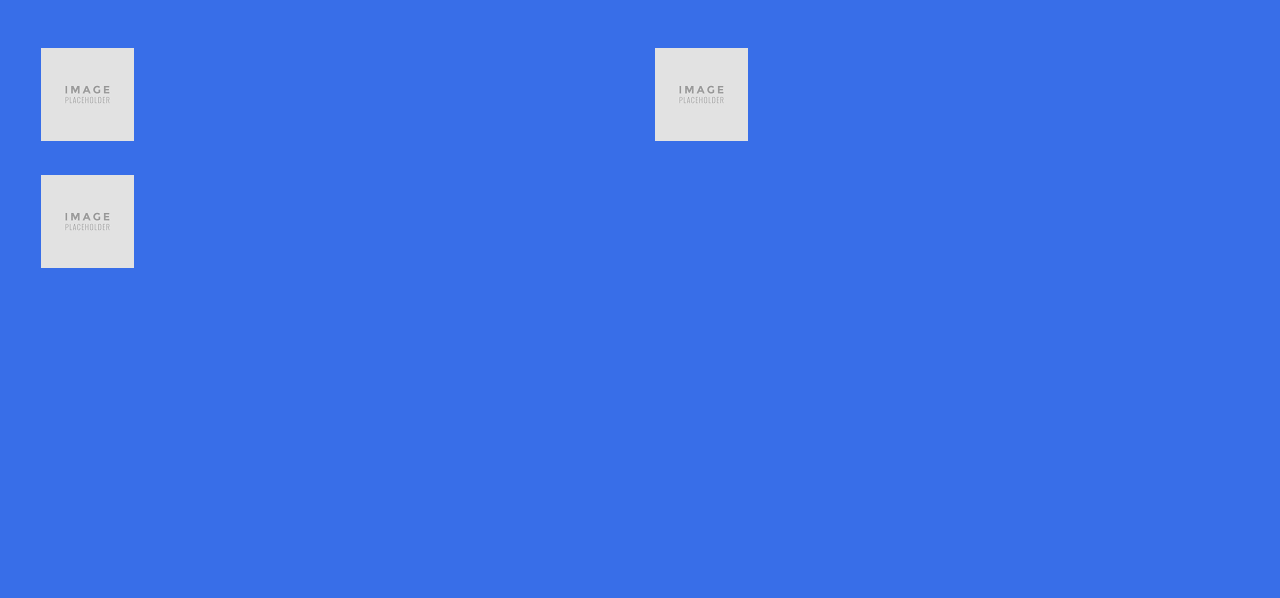
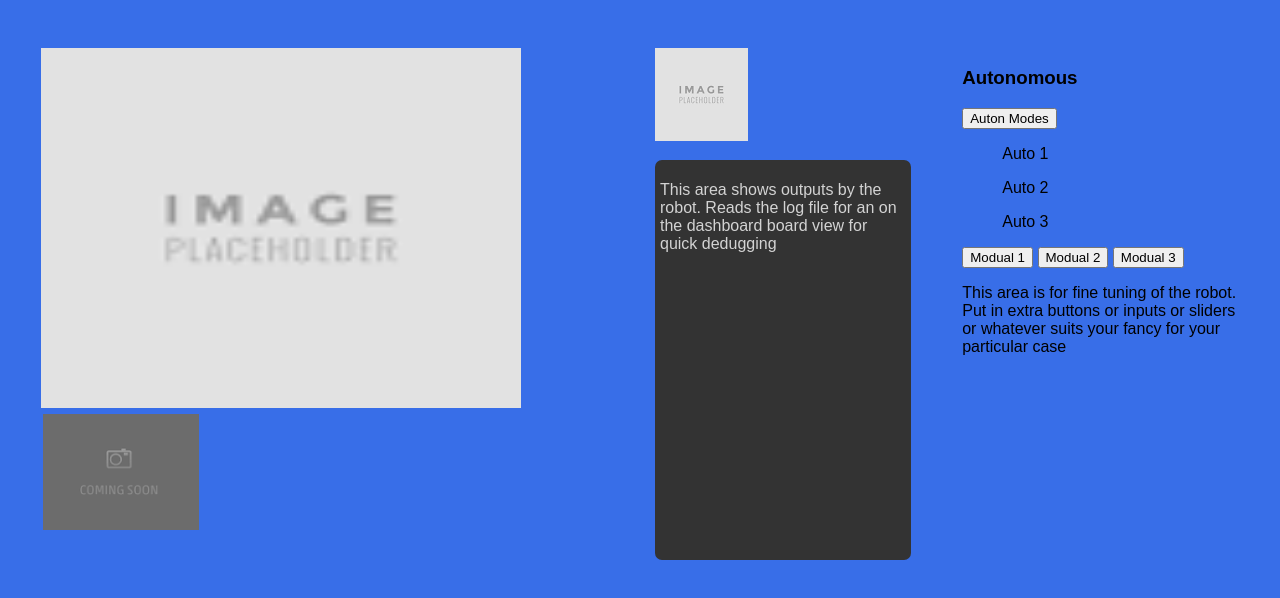
Before and after one commit to beardo17/6121-2017, a plain HTML site: page 6121Dashboard/index.html in a window 1280 px wide. Shown: the part 102-700 px from the top of the page. Drawn offline with Linux system fonts and the light colour scheme.

Commit message:
Functioning Logger

```diff
--- a/6121Dashboard/index.html
+++ b/6121Dashboard/index.html
@@ -2,32 +2,58 @@
 <html>
     <head>
         <meta charset="utf-8">
-        <meta http-equiv="X-UA-Compatible" content="IE=edge">
         <title>6121 Dashboard</title>
-        <meta name="description" content="Team 6121 FRC Dashboard">
-        <link rel="stylesheet" href="main.css">
+        <link rel="stylesheet" href="style.css">
     </head>
     <body>
+
         <div class='col-9' id='header'>
             <h1>TEAM 6121</h1>
         </div>
+
         <div class='col-3' id='robot-state'>
             <h1>Teleop</h1>
         </div>
-        <div class='col-6' id='front-cam'>
-            <img src="images/placeholder-image.png"/>
+
+        <div class='col-6'>
+            <div id='primary-cam'>
+                <img id='front' src="images/placeholder-image.png"/>
+            </div>
+            <div id='secondary-cam' onclick="switchCam()">
+                <img id='rear' src="images/placeholder-image2.png"/>
+            </div>
         </div>
-        <div class='col-3' id='robot-img'>
-            <img src="images/placeholder-image.png"/>
+
+        <div class='col-3'>
+            <div id='robot-img'>
+                <img src="images/placeholder-image.png"/>
+            </div>
+            <div id='logger'>
+                <p id='logTxt'>This area shows outputs by the robot. Reads the log file for an on the dashboard board view for quick dedugging</p>
+            </div>
         </div>
+
         <div class='col-3' id='sidebar'>
-            <div id='auton'></div>
-            <div id='moduals'></div>
-            <div id='util'></div>
+            <div id='auton'>
+                <h3>Autonomous</h3>
+                <button class='auton-button'>Auton Modes</button>
+                <div class='auton-drop'>
+                    <ul>Auto 1</ul>
+                    <ul>Auto 2</ul>
+                    <ul>Auto 3</ul>
+                </div>
+            </div>
+
+            <div id='moduals'>
+                <button>Modual 1</button>
+                <button>Modual 2</button>
+                <button>Modual 3</button>
+            </div>
+
+            <div id='util'>
+                <p>This area is for fine tuning of the robot. Put in extra buttons or inputs or sliders or whatever suits your fancy for your particular case</p>
+            </div>
         </div>
-        <div class='col-3' id='logger'></div>
-        <div class='col-6' id='secondary-cam'>
-            <img src="images/placeholder-image.png"/>
-        </div>
+        <script src="main.js"></script>
     </body>
 </html>
--- /dev/null
+++ b/6121Dashboard/main.js
@@ -0,0 +1,18 @@
+/*jslint node: true */
+"use strict";
+var logger = document.getElementById("logger");
+var loggerText = document.getElementById("logTxt");
+var frontCam = document.getElementById("front");
+var reaCam = document.getElementById("rear");
+
+var logTxt = "";
+
+function printLog(txt) {
+    logTxt += "\r\n" + txt;
+    loggerText.innerHTML = logTxt;
+}
+
+function switchCam() {
+
+    printLog("cams switched");
+}
--- a/6121Dashboard/main.css
+++ b/6121Dashboard/style.css
@@ -5,7 +5,6 @@ html {
 body {
     font-family: sans-serif;
     margin: 2%;
-    border: 0px;
 }
 
 * {
@@ -43,3 +42,36 @@ body {
 #robot-state {
 
 }
+
+#primary-cam img {
+    width: 480px;
+    height: 360px;
+}
+
+#secondary-cam img {
+    width: 156px;
+    height: 116px;
+    margin: 2px;
+}
+
+#logger {
+    position: absolute;
+    width: 20%;
+    height: 50%;
+    margin-top: 15px;
+    border-width: 10px;
+    border-color: #000000;
+    border-radius: 7px;
+    padding: 5px;
+    overflow-x: hidden;
+    overflow-y: auto;
+    background-color: #333333;
+}
+
+#logger p {
+    color: #d3d3d3;
+}
+
+#sidebar {
+
+}
```
Also changed, not shown: 6121Dashboard/images/placeholder-image2.png (added).
